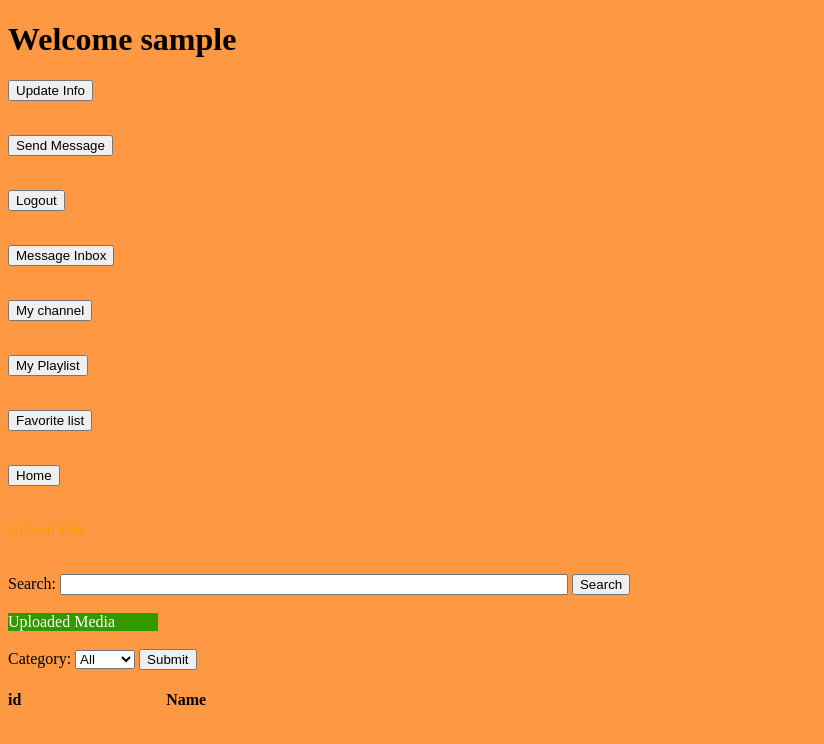
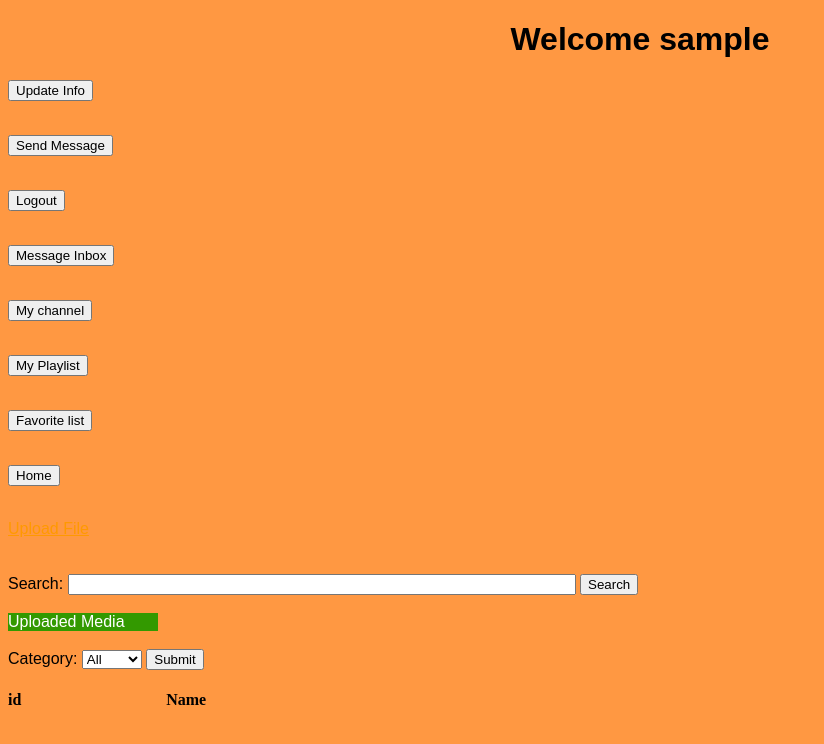
Before and after one commit to Draco705/MeTube, a PHP site: page /browse.php in a window 1280 px wide. Shown: the top 744 px of the page, without its empty margins (0-824 px from the left). Run offline with PHP 8.4, Linux system fonts and the light colour scheme; the visitor is signed in with stand-in values (Sample User, id 1); data that the repository does not hold is empty.

Commit message:
Jeff upload: CSS mods to some of the pages

```diff
--- a/css/default.css
+++ b/css/default.css
@@ -4,10 +4,32 @@ body{
 	background-color: #FF9842;
 }
 
+form{
+	font-family: "Arial", Helvetica, sans-serif;
+}
+
+h1{
+	font-family: "Arial", Helvetica, sans-serif;
+	text-align: center;
+}
+
+a{
+	font-family: "Arial", Helvetica, sans-serif;
+}
+
+div{
+	font-family: "Arial", Helvetica, sans-serif;
+}
+
+p{
+	font-family: "Arial", Helvetica, sans-serif;
+}
+
 #passwd_result{
 	background:#FF9900;
 	color:#FFFFFF;
 	font-weight:bold;
+	font-family: "Arial", Helvetica, sans-serif;
 	margin-right:60%;
 }
 
@@ -15,5 +37,6 @@ body{
 	background:#CC3300;
 	color:#FFFFFF;
 	font-weight:bold;
+	font-family: "Arial", Helvetica, sans-serif;
 	margin-right:60%;
 }
```
Also changed, not shown: logout.php (+7 -3 lines), 1 other file.
